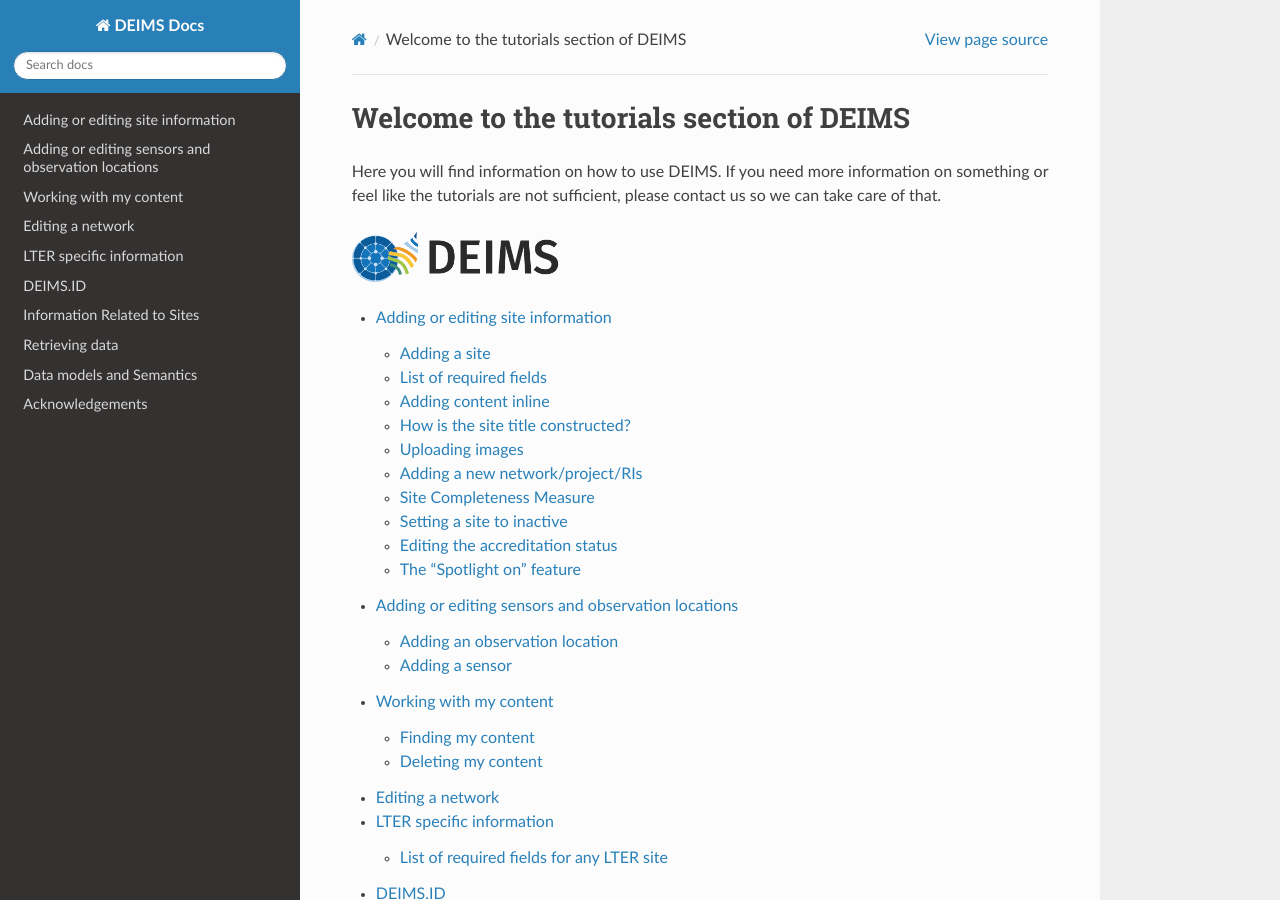
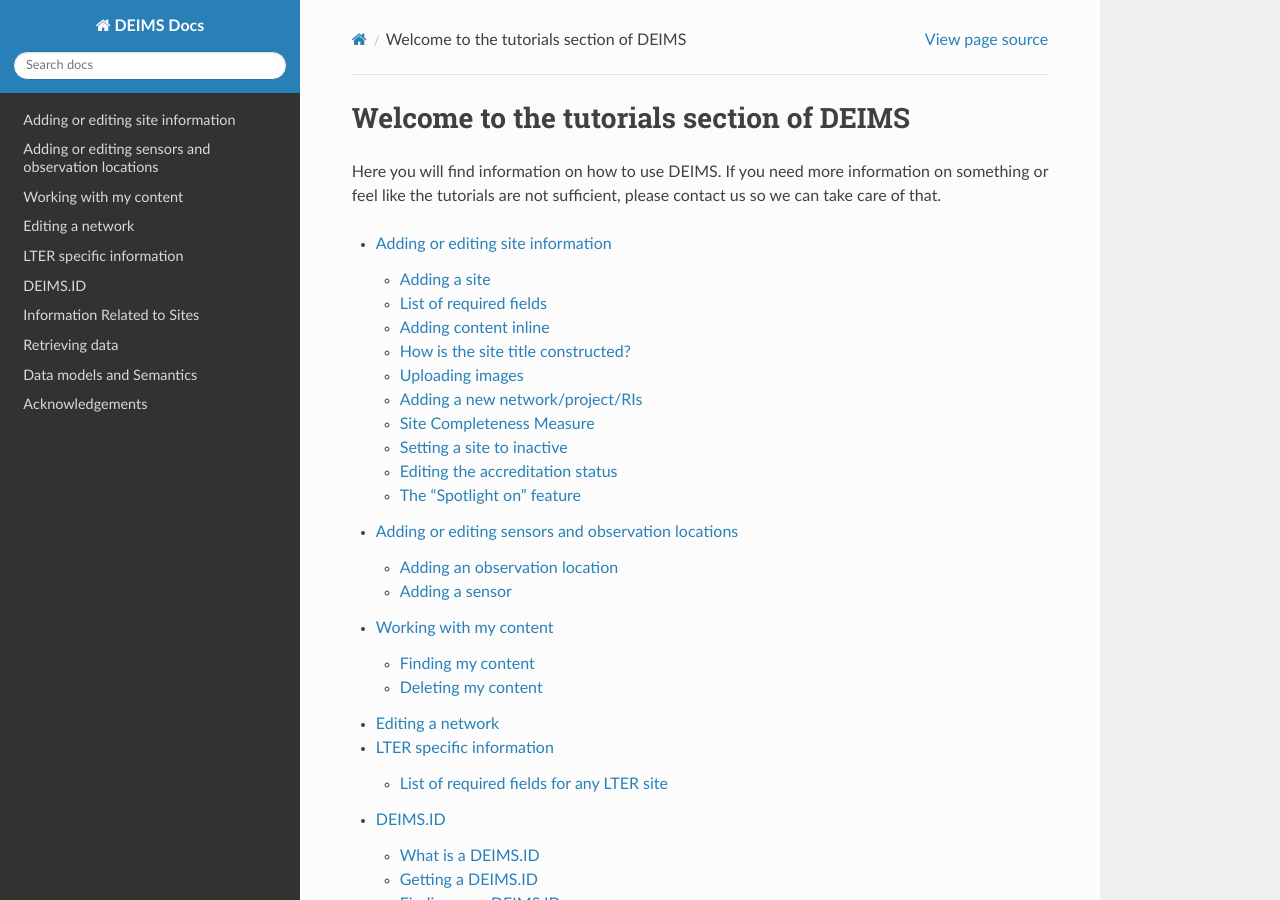
Before and after one commit to stopopol/deims_documentation, a Sphinx documentation site: the page built from source/index.rst, in a window 1280 px wide and 900 px high. Built offline with Sphinx 7.4.7 and the Read the Docs theme 3.1.0, drawn with Linux system fonts in a browser that asks for light colours.

Commit message:
Remove logo image from index.rst
Removed logo image from the index page.

```diff
--- a/source/index.rst
+++ b/source/index.rst
@@ -9,8 +9,6 @@
 
 Here you will find information on how to use DEIMS.
 If you need more information on something or feel like the tutorials are not sufficient, please contact us so we can take care of that.
-
-.. image:: _images/logo_title_inline_height50.png
 
 .. toctree::
 
```
